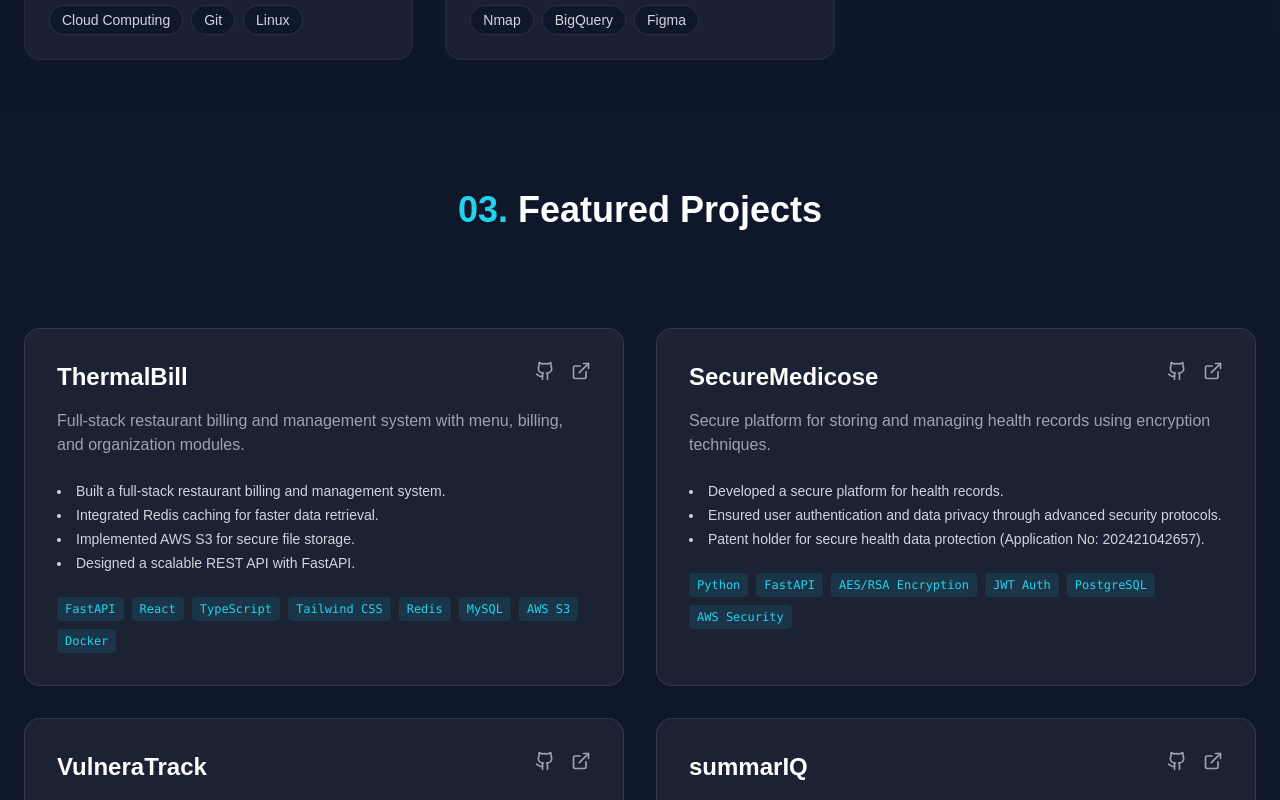
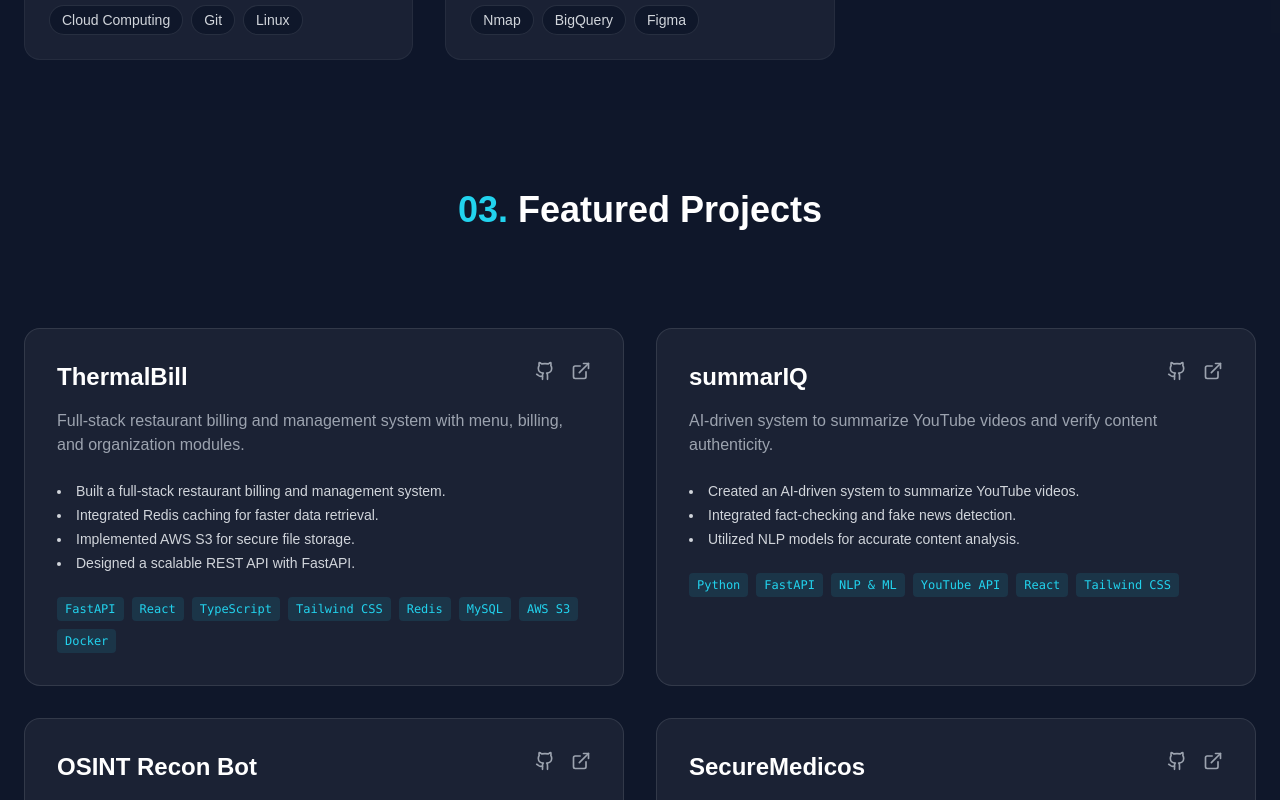
Before and after one commit to prathameshratthe/prathameshratthe.github.io, a Svelte app: page / in a window 1280 px wide. Shown: the part 2000-2800 px from the top of the page. Built offline with nearby package versions, Linux system fonts and the light colour scheme; a web font is replaced by a local one.

Commit message:
Content: Update projects with correct GitHub repository links

```diff
--- a/src/data/projects.ts
+++ b/src/data/projects.ts
@@ -18,11 +18,35 @@ export const projects: Project[] = [
             "Implemented AWS S3 for secure file storage.",
             "Designed a scalable REST API with FastAPI."
         ],
-        repoLink: "https://github.com/prathameshratthe",
+        repoLink: "https://github.com/prathameshratthe/ThermalBill",
         liveLink: "#"
     },
     {
-        name: "SecureMedicose",
+        name: "summarIQ",
+        description: "AI-driven system to summarize YouTube videos and verify content authenticity.",
+        tech: ["Python", "FastAPI", "NLP & ML", "YouTube API", "React", "Tailwind CSS"],
+        achievements: [
+            "Created an AI-driven system to summarize YouTube videos.",
+            "Integrated fact-checking and fake news detection.",
+            "Utilized NLP models for accurate content analysis."
+        ],
+        repoLink: "https://github.com/prathameshratthe/summarIQ",
+        liveLink: "#"
+    },
+    {
+        name: "OSINT Recon Bot",
+        description: "Open-source intelligence reconnaissance bot for gathering and analyzing public data.",
+        tech: ["Python", "APIs", "Web Scraping", "Data Analysis", "Automation"],
+        achievements: [
+            "Developed an OSINT tool for automated reconnaissance.",
+            "Integrated multiple data sources for comprehensive analysis.",
+            "Implemented efficient data collection and reporting."
+        ],
+        repoLink: "https://github.com/prathameshratthe/osint-recon-bot",
+        liveLink: "#"
+    },
+    {
+        name: "SecureMedicos",
         description: "Secure platform for storing and managing health records using encryption techniques.",
         tech: ["Python", "FastAPI", "AES/RSA Encryption", "JWT Auth", "PostgreSQL", "AWS Security"],
         achievements: [
@@ -30,7 +54,19 @@ export const projects: Project[] = [
             "Ensured user authentication and data privacy through advanced security protocols.",
             "Patent holder for secure health data protection (Application No: 202421042657)."
         ],
-        repoLink: "https://github.com/prathameshratthe",
+        repoLink: "https://github.com/prathameshratthe/SecureMedicos",
+        liveLink: "#"
+    },
+    {
+        name: "Bakery Order Management System",
+        description: "Comprehensive system for managing bakery orders, inventory, and customer relationships.",
+        tech: ["PHP", "MySQL", "JavaScript", "Bootstrap", "AJAX"],
+        achievements: [
+            "Built a complete order management system for bakeries.",
+            "Implemented inventory tracking and customer management.",
+            "Designed an intuitive admin dashboard."
+        ],
+        repoLink: "https://github.com/prathameshratthe/Bakery-Order-Management-System",
         liveLink: "#"
     },
     {
@@ -42,19 +78,7 @@ export const projects: Project[] = [
             "Enabled seamless browser integration.",
             "Provided detailed reports for effective vulnerability management."
         ],
-        repoLink: "https://github.com/prathameshratthe",
-        liveLink: "#"
-    },
-    {
-        name: "summarIQ",
-        description: "AI-driven system to summarize YouTube videos and verify content authenticity.",
-        tech: ["Python", "FastAPI", "NLP & ML", "YouTube API", "React", "Tailwind CSS"],
-        achievements: [
-            "Created an AI-driven system to summarize YouTube videos.",
-            "Integrated fact-checking and fake news detection.",
-            "Utilized NLP models for accurate content analysis."
-        ],
-        repoLink: "https://github.com/prathameshratthe",
+        repoLink: "https://github.com/prathameshratthe/VulneraTrack",
         liveLink: "#"
     }
 ];
```
